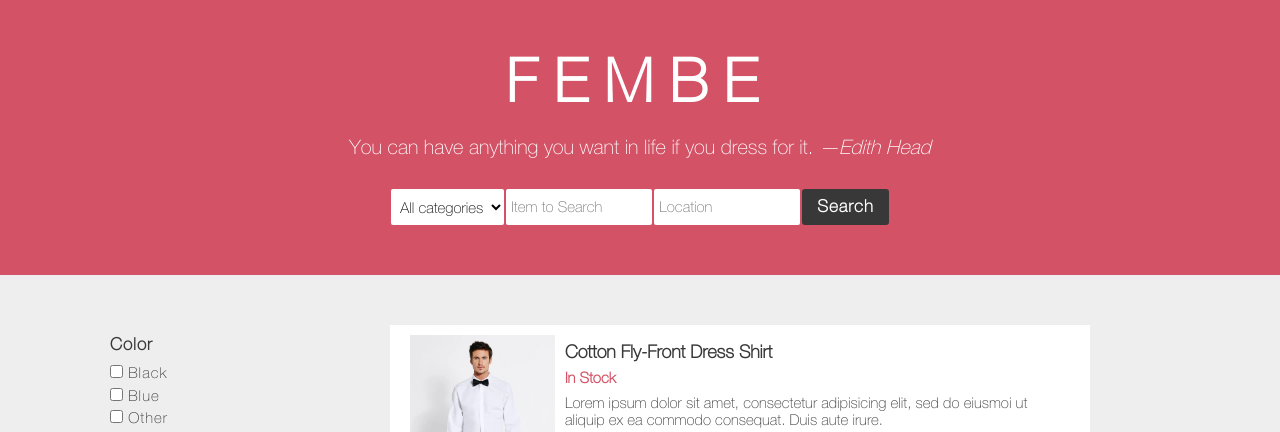
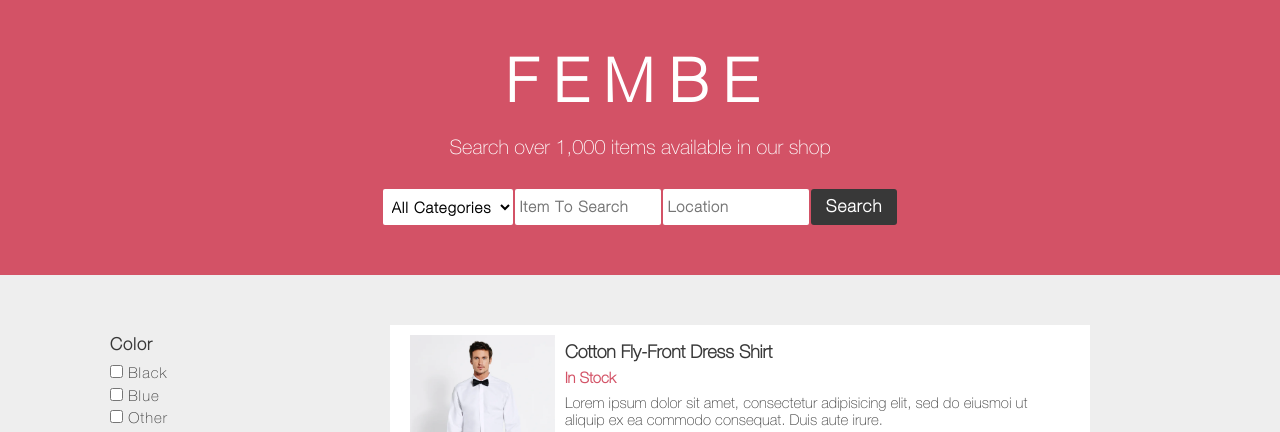
Before and after one commit to Misori-simon/online-gadget-shop, a plain HTML site: page search.html in a window 1280 px wide. Shown: the part 64-496 px from the top of the page. Drawn offline with Linux system fonts and the light colour scheme.

Commit message:
update hero form, added action to search

```diff
--- a/css/scss/style.scss
+++ b/css/scss/style.scss
@@ -68,6 +68,9 @@ html {
   > * {
     font-size: 1.5rem;
     border-radius: 0.2rem;
+    font-weight: bold;
+    letter-spacing: 1px;
+    text-transform: capitalize;
   }
 }
 
--- a/search.html
+++ b/search.html
@@ -7,7 +7,7 @@
   <link rel="stylesheet" href="css/style.css">
   <script src="https://code.iconify.design/1/1.0.7/iconify.min.js"></script>
 
-  <title>FEMBE</title>
+  <title>Search</title>
 </head>
 <body>
   <header class="header">
@@ -61,7 +61,7 @@
     <!-- jumbotrin section -->
     <div class="hero">
       <h2 class="hero-title">FEMBE</h2>
-      <p class="hero-slogan">You can have anything you want in life if you dress for it. <span class="quoter">—Edith Head</span></p>
+      <p class="hero-slogan">Search over 1,000 items available in our shop</p>
       <form action="search.html" class="hero-form">
         <select name="categories" id="categories">
           <option value="All">All categories</option>
```
Also changed, not shown: index.html (+1 -1 lines), css/style.css, 1 other file.
